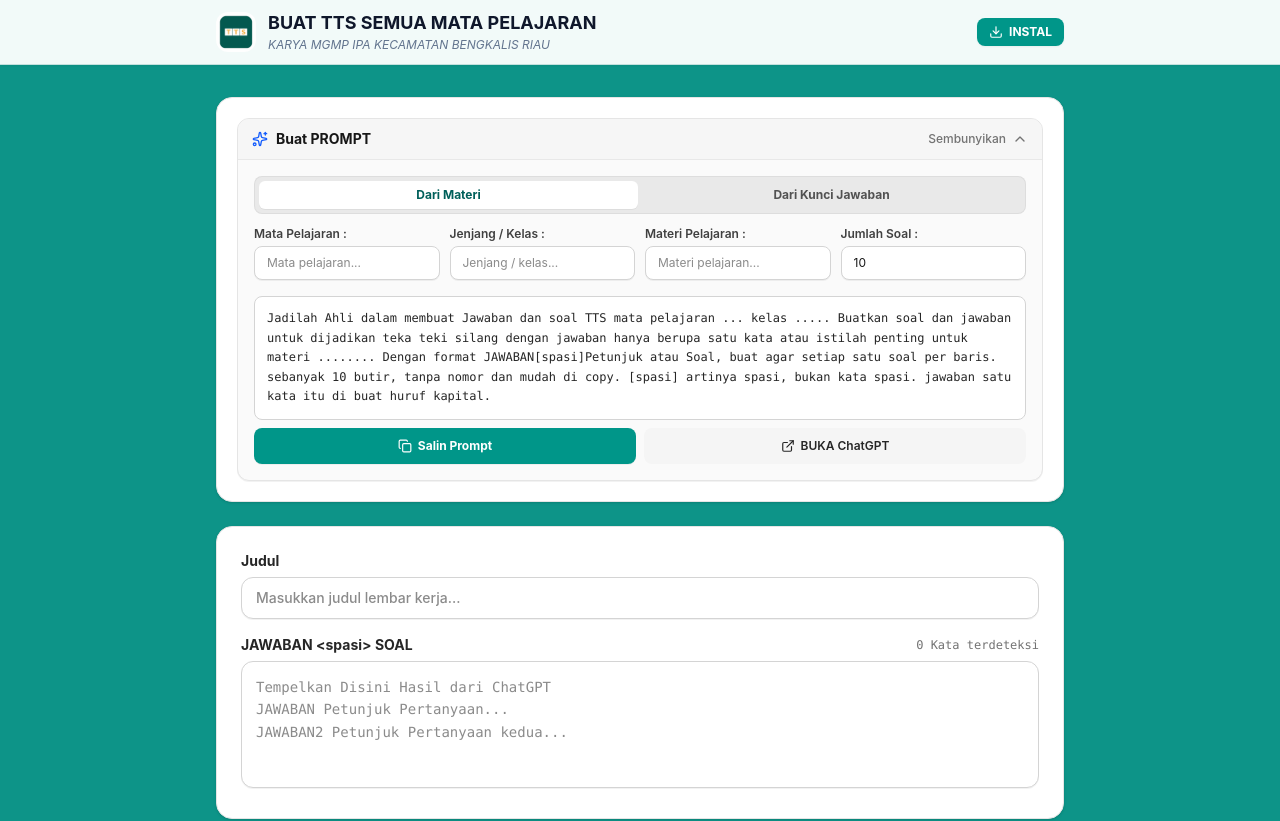
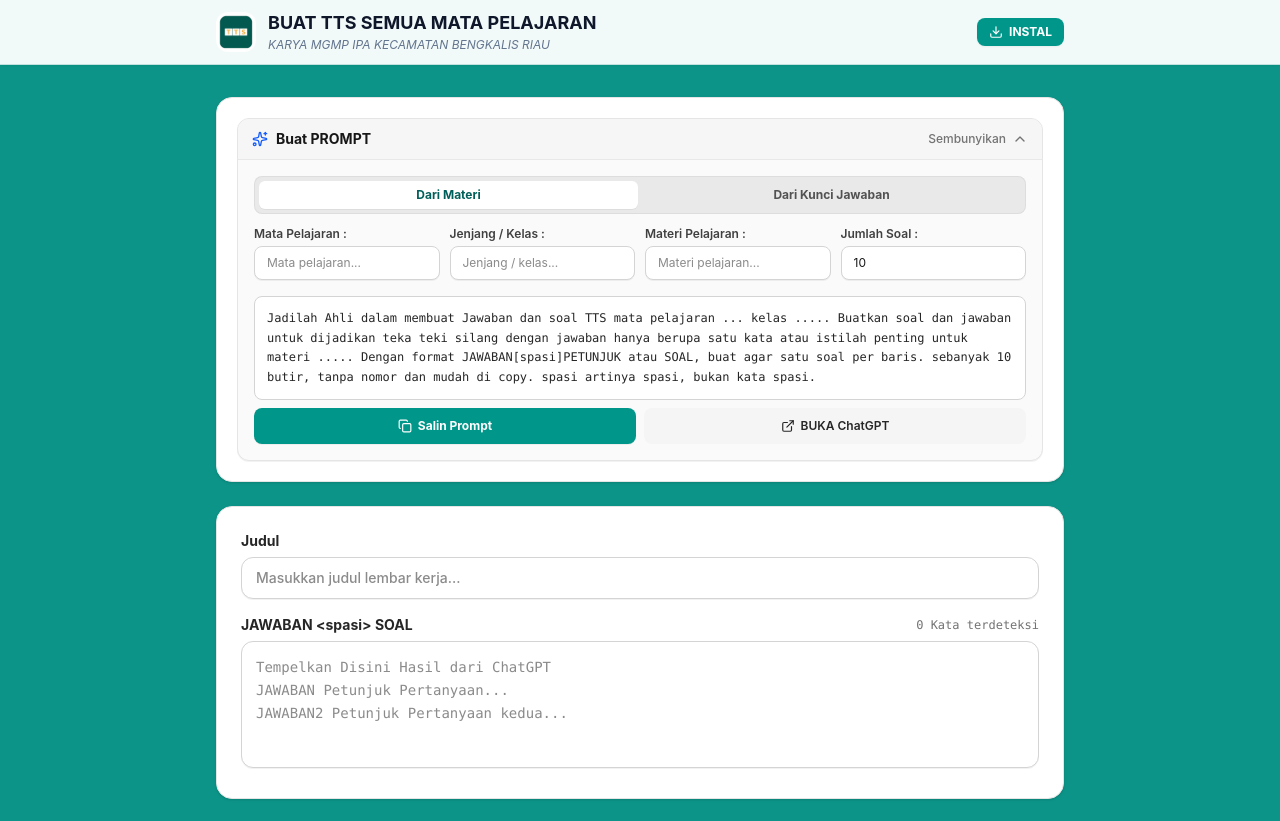
Before and after one commit to hijabgurubertuah/ttsmgmp, a React (Vite) app: page / in a window 1280 px wide. Shown: the top 821 px of the page. Built offline with nearby package versions, Linux system fonts and the light colour scheme; no server answers; the database is empty.

Commit message:
feat: refine prompt generation for TTS creation
Standardize prompt instructions to improve AI output formatting and ensure consistent answer casing.

```diff
--- a/src/components/WorksheetGenerator.tsx
+++ b/src/components/WorksheetGenerator.tsx
@@ -283,10 +283,10 @@ export const WorksheetGenerator: React.FC = () => {
   const generatedPromptTab1 = useMemo(() => {
     const subject = promptSubject.trim() || '...';
     const grade = promptGrade.trim() || '....';
-    const topic = promptTopic.trim() || '.......';
+    const topic = promptTopic.trim() || '....';
     const count = promptCount.trim() || '...';
 
-    return `Jadilah Ahli dalam membuat Jawaban dan soal TTS mata pelajaran ${subject} kelas ${grade}. Buatkan soal dan jawaban untuk dijadikan teka teki silang dengan jawaban hanya berupa satu kata atau istilah penting untuk materi ${topic}. Dengan format JAWABAN[spasi]Petunjuk atau Soal, buat agar setiap satu soal per baris. sebanyak ${count} butir, tanpa nomor dan mudah di copy. [spasi] artinya spasi, bukan kata spasi. jawaban satu kata itu di buat huruf kapital.`;
+    return `Jadilah Ahli dalam membuat Jawaban dan soal TTS mata pelajaran ${subject} kelas ${grade}. Buatkan soal dan jawaban untuk dijadikan teka teki silang dengan jawaban hanya berupa satu kata atau istilah penting untuk materi ${topic}. Dengan format JAWABAN[spasi]PETUNJUK atau SOAL, buat agar satu soal per baris. sebanyak ${count} butir, tanpa nomor dan mudah di copy. spasi artinya spasi, bukan kata spasi.`;
   }, [promptSubject, promptGrade, promptTopic, promptCount]);
 
   // Prompt Tab 2: Dari Kunci Jawaban Satu Kata (dipisahkan koma)
@@ -294,7 +294,7 @@ export const WorksheetGenerator: React.FC = () => {
     const subject = (promptAnswersSubject.trim() || promptSubject.trim()) || '....';
     const answers = promptAnswersList.trim() || '.......';
 
-    return `Jadilah Ahli dalam membuat soal TTS mata pelajaran ${subject} untuk jawaban berikut ${answers} . Dengan format JAWABAN[spasi]Petunjuk atau Soal, buat agar setiap satu soal per baris, tanpa nomor dan mudah di copy. [spasi] artinya spasi, bukan kata spasi. jawaban satu kata itu di buat huruf kapital.`;
+    return `Jadilah Ahli dalam membuat soal TTS mata pelajaran ${subject} untuk jawaban berikut ${answers} . Dengan format JAWABAN[spasi]PETUNJUK atau SOAL, buat agar satu soal per baris, tanpa nomor dan mudah di copy. spasi artinya spasi, bukan kata spasi.`;
   }, [promptAnswersSubject, promptSubject, promptAnswersList]);
 
   const currentActivePrompt = promptActiveTab === 'topic' ? generatedPromptTab1 : generatedPromptTab2;
```
